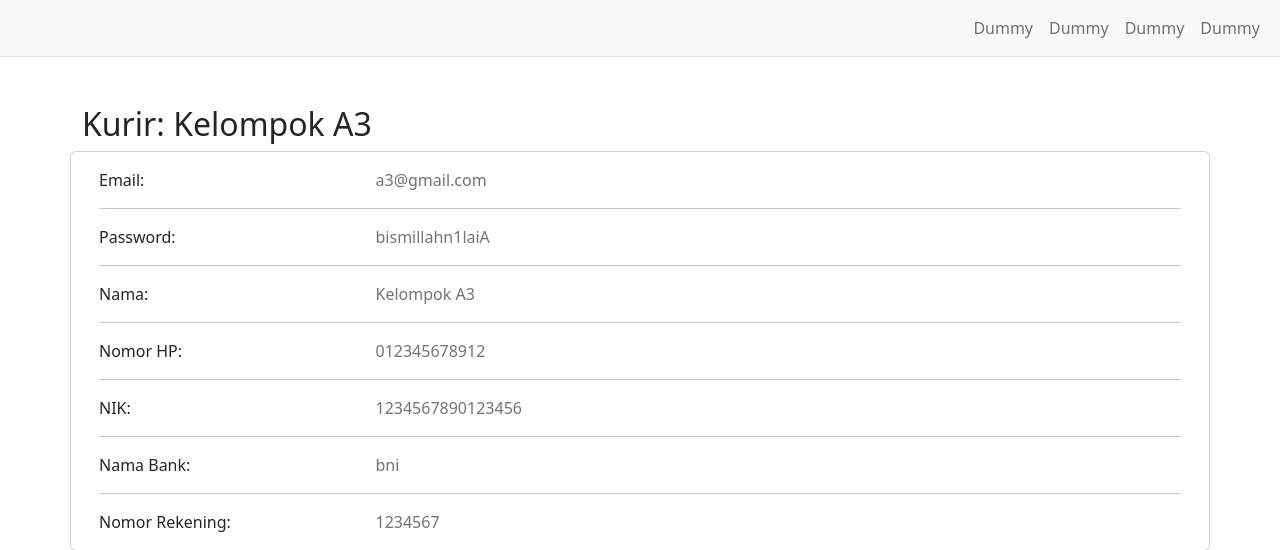
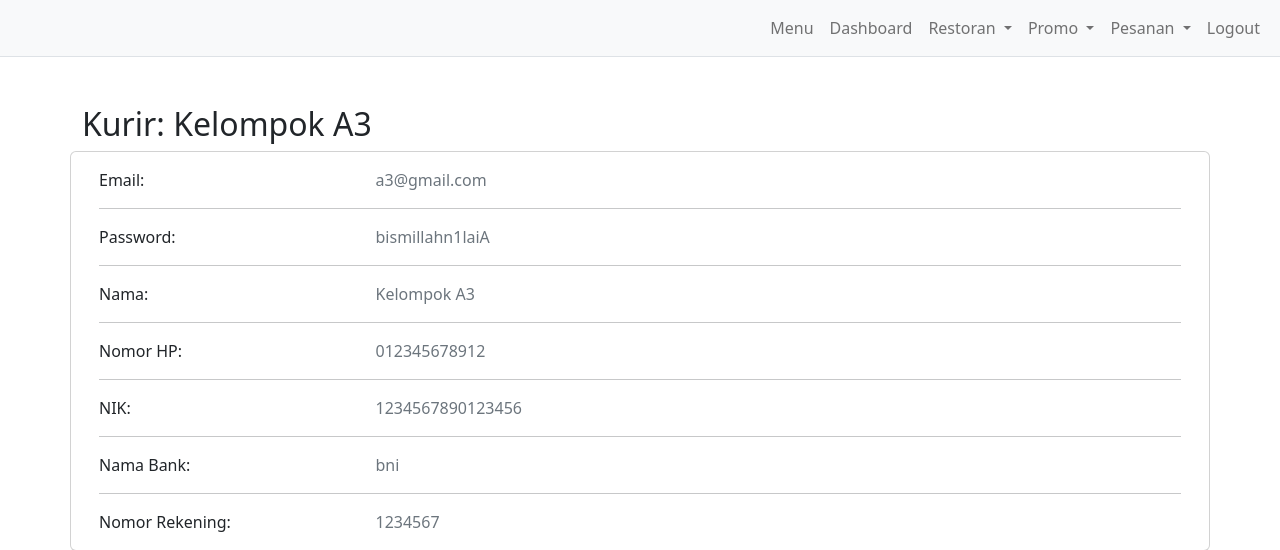
Before and after one commit to Emilicos/basdat-tk, a Django app: page /dashboardadmin/kurir/ in a window 1280 px wide. Shown: the top 550 px of the page. Run offline with Django 4.2, Linux system fonts and the light colour scheme.

Commit message:
sambungin navbar

```diff
--- a/authentication/templates/dashboard_kurir.html
+++ b/authentication/templates/dashboard_kurir.html
@@ -154,7 +154,7 @@
         </div>
     </div>
 
-    {% if isAdmin %}
+    {% if user.role == 'Admin' %}
     <div><a class="btn btn-primary" href="{% url 'authentication:dashboard_admin' %}">Kembali</a></div>
     {% endif %}
 
--- a/authentication/templates/dashboard_pelanggan.html
+++ b/authentication/templates/dashboard_pelanggan.html
@@ -136,7 +136,7 @@
         </div>
     </div>
 
-    {% if isAdmin %}
+    {% if user.role == 'Admin' %}
     <div><a class="btn btn-primary" href="{% url 'authentication:dashboard_admin' %}">Kembali</a></div>
     {% endif %}
 
--- a/authentication/templates/dashboard_restoran.html
+++ b/authentication/templates/dashboard_restoran.html
@@ -276,7 +276,7 @@
         </div>
     </div>
 
-    {% if isAdmin %}
+    {% if user.role == 'Admin' %}
     <div><a class="btn btn-primary" href="{% url 'authentication:dashboard_admin' %}">Kembali</a></div>
     {% endif %}
 
--- a/authentication/views.py
+++ b/authentication/views.py
@@ -23,22 +23,57 @@ def show_login_register(request):
     return render(request, 'login_register.html', {})
 
 def dashboard_admin(request):
-    return render(request, 'dashboard_admin.html', {})
+    context = {
+        'user': {
+            'role': 'Admin',
+        }
+    }
+    return render(request, 'dashboard_admin.html', context)
 
 def dashboard_pelanggan(request):
-    return render(request, 'dashboard_pelanggan.html', {})
+    context = {
+        'user': {
+            'role': 'Pelanggan',
+        }
+    }
+    return render(request, 'dashboard_pelanggan.html', context)
 
 def dashboard_restoran(request):
-    return render(request, 'dashboard_restoran.html', {})
+    context = {
+        'user': {
+            'role': 'Restoran',
+        }
+    }
+    return render(request, 'dashboard_restoran.html', context)
 
 def dashboard_kurir(request):
-    return render(request, 'dashboard_kurir.html', {})
+    context = {
+        'user': {
+            'role': 'Kurir',
+        }
+    }
+    return render(request, 'dashboard_kurir.html', context)
 
 def detail_pelanggan(request):
-    return render(request, 'dashboard_pelanggan.html', {'isAdmin': True})
+    context = {
+        'user': {
+            'role': 'Admin',
+        }
+    }
+    return render(request, 'dashboard_pelanggan.html', context)
 
 def detail_restoran(request):
-    return render(request, 'dashboard_restoran.html', {'isAdmin': True})
+    context = {
+        'user': {
+            'role': 'Admin',
+        }
+    }
+    return render(request, 'dashboard_restoran.html', context)
 
 def detail_kurir(request):
-    return render(request, 'dashboard_kurir.html', {'isAdmin': True})
+    context = {
+        'user': {
+            'role': 'Admin',
+        }
+    }
+    return render(request, 'dashboard_kurir.html', context)
--- a/templates/base.html
+++ b/templates/base.html
@@ -21,7 +21,7 @@
             <ul class="navbar-nav ms-auto mt-2 mt-lg-0">
                 {% if user.role == 'Admin' %}
                     <li class="nav-item active"><a class="nav-link" href="#">Menu</a></li>
-                    <li class="nav-item"><a class="nav-link" href="#">Dashboard</a></li>
+                    <li class="nav-item"><a class="nav-link" href="{% url 'authentication:dashboard_admin' %}">Dashboard</a></li>
                       <li class="nav-item dropdown">
                         <a class="nav-link dropdown-toggle" href="#" role="button" data-bs-toggle="dropdown" aria-expanded="false">
                           Restoran
@@ -29,8 +29,8 @@
                         <ul class="dropdown-menu">
                           <li><a class="dropdown-item" href="#">Daftar Kategori Restoran</a></li>
                           <li><a class="dropdown-item" href="#">Buat Kategori Restoran</a></li>
-                          <li><a class="dropdown-item" href="#">Daftar Kategori Makanan</a></li>
-                          <li><a class="dropdown-item" href="#">Buat Kategori Makanan</a></li>
+                          <li><a class="dropdown-item" href="{% url 'KategoriMakanan:show_daftar_kategori_makanan' %}">Daftar Kategori Makanan</a></li>
+                          <li><a class="dropdown-item" href="{% url 'KategoriMakanan:show_form_kategori_makanan' %}">Buat Kategori Makanan</a></li>
                           <li><a class="dropdown-item" href="#">Daftar Bahan Makanan</a></li>
                           <li><a class="dropdown-item" href="#">Buat Bahan Makanan</a></li>
                           <li><a class="dropdown-item" href="#">Daftar Restoran dan Makanan</a></li>
@@ -57,7 +57,7 @@
                     <li class="nav-item"><a class="nav-link" href="#">Logout</a></li>
                 {% elif user.role == 'Kurir' %}
                     <li class="nav-item active"><a class="nav-link" href="#">Menu</a></li>
-                    <li class="nav-item"><a class="nav-link" href="#">Dashboard</a></li>
+                    <li class="nav-item"><a class="nav-link" href="{% url 'authentication:dashboard_kurir' %}">Dashboard</a></li>
                     <li class="nav-item"><a class="nav-link" href="#">Daftar Restoran dan Makanan</a></li>
                     <li class="nav-item dropdown">
                       <a class="nav-link dropdown-toggle" href="#" role="button" data-bs-toggle="dropdown" aria-expanded="false">
@@ -72,15 +72,15 @@
                     <li class="nav-item"><a class="nav-link" href="#">Logout</a></li>
                 {% elif user.role == 'Pelanggan' %}
                     <li class="nav-item active"><a class="nav-link" href="#">Menu</a></li>
-                    <li class="nav-item"><a class="nav-link" href="#">Dashboard</a></li>
+                    <li class="nav-item"><a class="nav-link" href="{% url 'authentication:dashboard_pelanggan' %}">Dashboard</a></li>
                     <li class="nav-item"><a class="nav-link" href="#">Daftar Restoran dan Makanan</a></li>
                     <li class="nav-item dropdown">
                       <a class="nav-link dropdown-toggle" href="#" role="button" data-bs-toggle="dropdown" aria-expanded="false">
                         Pesanan
                       </a>
                       <ul class="dropdown-menu">
-                        <li><a class="dropdown-item" href="#">Buat Pesanan</a></li>
-                        <li><a class="dropdown-item" href="#">Pesanan Berlangsung</a></li>
+                        <li><a class="dropdown-item" href="{% url 'TransaksiPelanggan:buat_pesanan' %}">Buat Pesanan</a></li>
+                        <li><a class="dropdown-item" href="{% url 'TransaksiPelanggan:pesanan_berlangsung' %}">Pesanan Berlangsung</a></li>
                         <li><a class="dropdown-item" href="#">Riwayat Pesanan</a></li>
                       </ul>
                     </li>
@@ -88,7 +88,7 @@
                     <li class="nav-item"><a class="nav-link" href="#">Logout</a></li>
                 {% elif user.role == 'Restoran' %}
                     <li class="nav-item active"><a class="nav-link" href="#">Menu</a></li>
-                    <li class="nav-item"><a class="nav-link" href="#">Dashboard</a></li>
+                    <li class="nav-item"><a class="nav-link" href="{% url 'authentication:dashboard_restoran' %}">Dashboard</a></li>
                     <li class="nav-item dropdown">
                       <a class="nav-link dropdown-toggle" href="#" role="button" data-bs-toggle="dropdown" aria-expanded="false">
                         Jam Operasional
```
Also changed, not shown: KategoriMakanan/views.py (+12 -2 lines), TransaksiPelanggan/views.py (+43 -7 lines).
